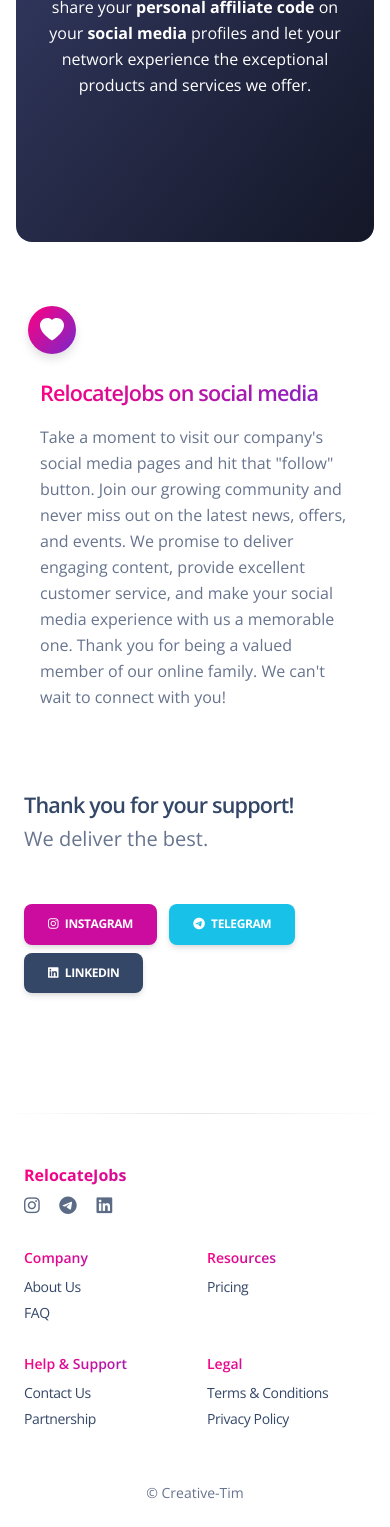
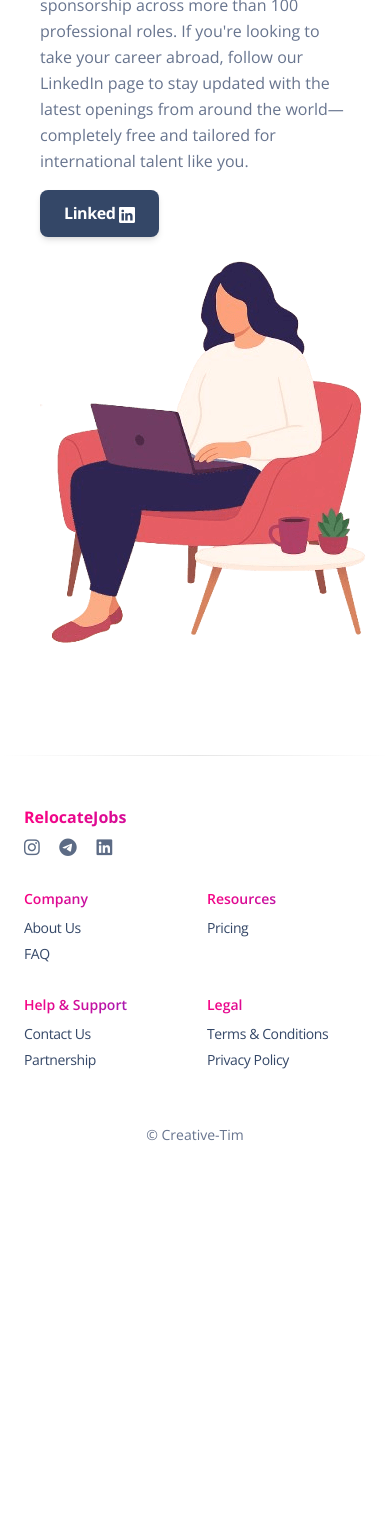
Before and after one commit to amirayat/RelocateJobs, a Django app: page / in a window 390 px wide. Shown: the part 4107-5634 px from the top of the page. After the commit the page ends 5248 px from the top, so only its background shows below. Run offline with Django 4.2, Linux system fonts and the light colour scheme; data that the repository does not hold is empty; some libraries are stand-ins or nearby versions.

Commit message:
new omages a

```diff
--- a/home/templates/pages/index.html
+++ b/home/templates/pages/index.html
@@ -8,7 +8,7 @@
 {% block content %}
 
   <header class="header-2">
-    <div class="page-header min-vh-75 relative" style="background-image: url('{% static 'img/home/RelocateJobs.jpg' %}')">
+    <div class="page-header min-vh-75 relative" style="background-image: url('{% static 'img/base.png' %}')">
       <div class="container">
         <div class="row">
           <div class="col-lg-7 text-center mx-auto">
@@ -171,25 +171,6 @@
     </div>
   </section>
   <!-- -------- START Content Presentation Docs ------- -->
-  <div class="container mt-sm-5">
-    <div class="page-header min-vh-50 my-sm-3 mb-3 border-radius-xl">
-      <span class="mask bg-gradient-primary"></span>
-      <div class="container">
-        <div class="row">
-          <div class="col-lg-11 ms-lg-5 my-4">
-            <h1 class="text-white">Secure Payment System</h1>
-            <p class="lead text-white opacity-8">
-              TRC20 payment is a form of digital transaction based on the TRON blockchain platform. As a token standard, TRC20 allows for the seamless transfer of digital assets within the TRON ecosystem, enabling secure and efficient payment processing.
-            </p>
-            <a href="{% url 'pricing' %}" class="text-white icon-move-right">
-              Pricing
-              <i class="fas fa-arrow-right text-sm ms-1"></i>
-            </a>
-          </div>
-        </div>
-      </div>
-    </div>
-  </div>
   <div class="container">
     <div class="row">
       <div class="col-lg-4">
@@ -236,7 +217,6 @@
   <!-- -------- END Content Presentation Docs ------- -->
   <section class="py-sm-7" id="download-soft-ui">
     <div class="bg-gradient-dark position-relative m-3 border-radius-xl overflow-hidden">
-      <img src="{% static 'img/home/waves-white.svg' %}" alt="pattern-lines" class="position-absolute start-0 top-md-0 w-100 opacity-6">
       <div class="container py-7 postion-relative z-index-2 position-relative">
         <div class="row">
           <div class="col-md-7 mx-auto text-center">
@@ -249,52 +229,33 @@
     </div>
   </section>
   <!-- START Section Content W/ 2 images aside of icon title description -->
-  <section class="pt-lg-7 pt-5">
+  <section class="pt-lg-0 pt-5">
     <div class="container">
       <div class="row">
         <div class="col-lg-5 col-md-8 order-2 order-md-2 order-lg-1">
-          <div class="position-relative ms-lg-5 mb-0 mb-md-7 mb-lg-0 d-none d-md-block d-lg-block d-xl-block h-75">
-            <div class="bg-gradient-primary w-100 h-100 border-radius-xl position-absolute d-lg-block d-none"></div>
-            <img src="{% static 'img/home/social.jpg' %}" class="w-100 border-radius-xl mt-6 ms-lg-5 position-relative z-index-5" alt="">
-          </div>
+            <img src="{% static 'img/seated-lady.png' %}" class="img-fluid float-end" alt="Relocate Your Career">
         </div>
-        <div class="col-lg-5 col-md-12 ms-auto order-1 order-md-1 order-lg-1">
+        <div class="col-lg-5 col-md-12 mx-auto order-1 order-md-1 order-lg-1">
           <div class="p-3 pt-0">
             <div class="icon icon-shape bg-gradient-primary rounded-circle shadow row align-items-center mb-4">
               <svg style="color:white" xmlns="http://www.w3.org/2000/svg" width="30" height="30" fill="currentColor" class="bi bi-heart-fill" viewBox="0 0 16 16">
                 <path fill-rule="evenodd" d="M8 1.314C12.438-3.248 23.534 4.735 8 15-7.534 4.736 3.562-3.248 8 1.314z"/>
               </svg>
             </div>
-            <h4 class="text-gradient text-primary mb-3">RelocateJobs on social media</h4>
-            <p>Take a moment to visit our company's social media pages and hit that "follow" button. Join our growing community and never miss out on the latest news, offers, and events. We promise to deliver engaging content, provide excellent customer service, and make your social media experience with us a memorable one. Thank you for being a valued member of our online family. We can't wait to connect with you!</p>
+            <h4 class="text-gradient text-primary mb-3">RelocateJobs on Linkedin</h4>
+            <p>We share daily job opportunities that offer relocation support and visa sponsorship across more than 100 professional roles. If you're looking to take your career abroad, follow our LinkedIn page to stay updated with the latest openings from around the world—completely free and tailored for international talent like you.</p>
+            <a href="https://www.linkedin.com/company/RelocateJobs-vpn/" class="btn btn-dark mb-2 me-2" target="_blank" style="text-transform: none; font-size: 1rem;">
+              Linked
+              <svg xmlns="http://www.w3.org/2000/svg" width="16" height="16" fill="currentColor" class="bi bi-linkedin" viewBox="0 0 16 16">
+                <path d="M0 1.146C0 .513.526 0 1.175 0h13.65C15.474 0 16 .513 16 1.146v13.708c0 .633-.526 1.146-1.175 1.146H1.175C.526 16 0 15.487 0 14.854zm4.943 12.248V6.169H2.542v7.225zm-1.2-8.212c.837 0 1.358-.554 1.358-1.248-.015-.709-.52-1.248-1.342-1.248S2.4 3.226 2.4 3.934c0 .694.521 1.248 1.327 1.248zm4.908 8.212V9.359c0-.216.016-.432.08-.586.173-.431.568-.878 1.232-.878.869 0 1.216.662 1.216 1.634v3.865h2.401V9.25c0-2.22-1.184-3.252-2.764-3.252-1.274 0-1.845.7-2.165 1.193v.025h-.016l.016-.025V6.169h-2.4c.03.678 0 7.225 0 7.225z"/>
+              </svg>
+            </a>
           </div>
         </div>
       </div>
     </div>
   </section>
   <!-- END Section Content -->
-  <!-- -------   START PRE-FOOTER 2 - simple social line w/ title & 3 buttons    -------- -->
-  <div class="pt-5">
-    <div class="container">
-      <div class="row">
-        <div class="col-lg-5 ms-auto">
-          <h4 class="mb-1">Thank you for your support!</h4>
-          <p class="lead mb-0">We deliver the best.</p>
-        </div>
-        <div class="col-lg-5 me-lg-auto my-lg-auto text-lg-end mt-5">
-          <a href="https://www.instagram.com/RelocateJobs_vpn/" class="btn btn-primary mb-2 me-2" target="_blank">
-            <i class="fab fa-instagram me-1"></i> Instagram
-          </a>
-          <a href="https://t.me/RelocateJobs_vpn_telegram" class="btn btn-info mb-2 me-2" target="_blank">
-            <i class="fab fa-telegram me-1"></i> Telegram
-          </a>
-          <a href="https://www.linkedin.com/company/RelocateJobs-vpn/" class="btn btn-dark mb-2 me-2" target="_blank">
-            <i class="fab fa-linkedin me-1"></i> LinkedIn
-          </a>
-        </div>
-      </div>
-    </div>
-  </div>
 
   {% endblock content %}
 
```
Also changed, not shown: home/static/img/base.png (added), home/static/img/seated-lady.png (added), home/static/img/traveler-lady.png.
